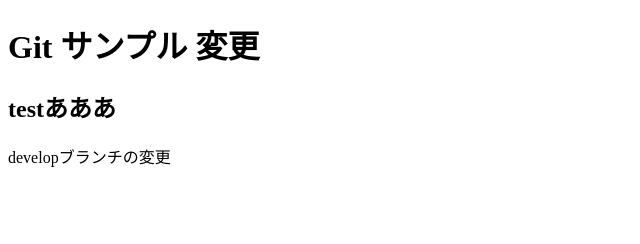
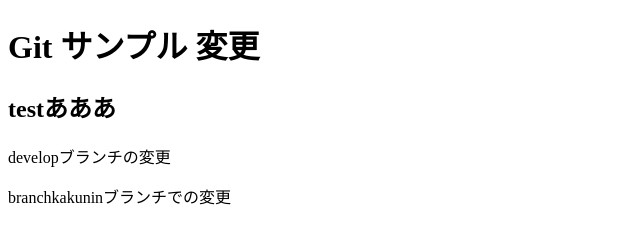
Before and after one commit to ITSKato/sample_repository, a plain HTML site: page index.html in a window 1280 px wide. Shown: the whole page, without its empty margins (0-640 px from the left). Drawn offline with Linux system fonts and the light colour scheme.

Commit message:
確認用

```diff
--- a/index.html
+++ b/index.html
@@ -10,7 +10,8 @@
     <main>
         <h1>Git サンプル 変更</h1>
         <h2>testあああ</h2>
-        developブランチの変更
+        <p>developブランチの変更</p>
+        <p>branchkakuninブランチでの変更</p>
     </main>
 </body>
 </html>
```
